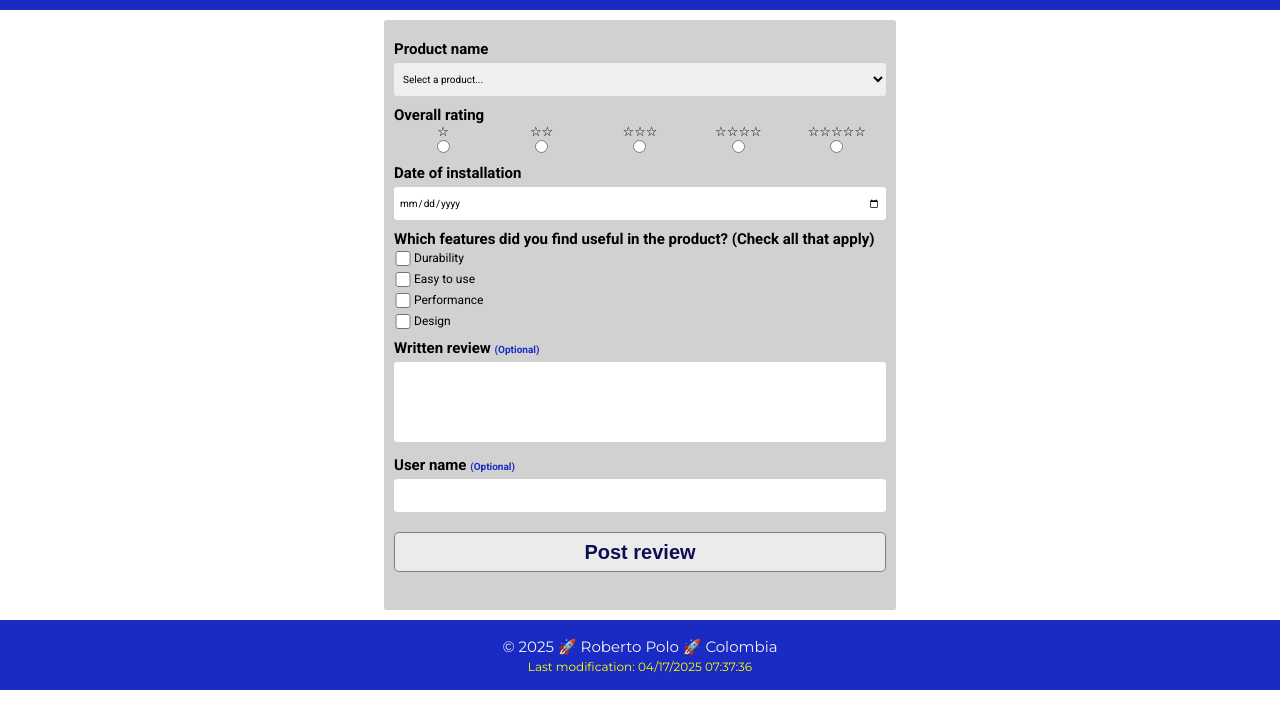
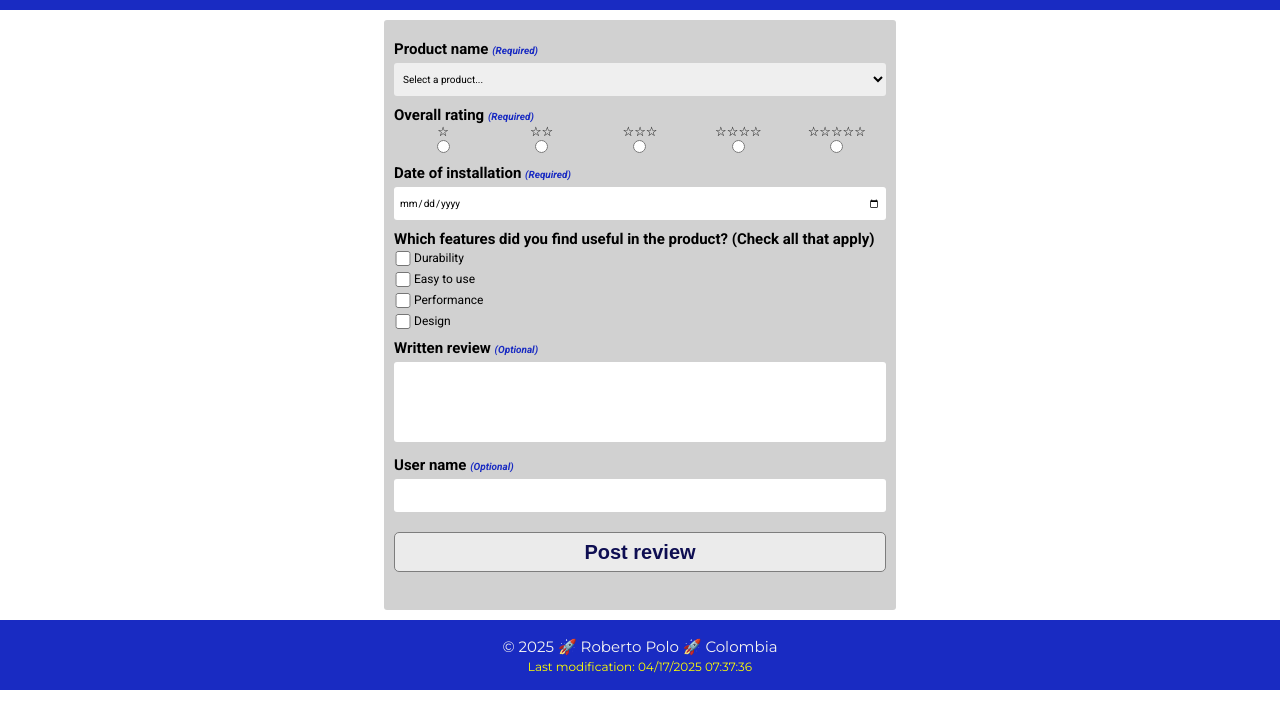
Before and after one commit to robertopolo/wdd131, a plain HTML site: page form.html in a window 1280 px wide. Shown: the part 60-788 px from the top of the page. Drawn offline with Linux system fonts and the light colour scheme.

Commit message:
add fields requireds

```diff
--- a/form.html
+++ b/form.html
@@ -21,12 +21,12 @@
     </header>
     <main>
       <form action="review.html" method="get">
-        <label for="products" class="title">Product name</label>
+        <label for="products" class="title">Product name <span>(Required)</span></label>
         <select name="products" id="products" required>
           <option value="" disabled selected>Select a product...</option>
         </select>
         <fieldset>
-          <legend class="title">Overall rating</legend>
+          <legend class="title">Overall rating <span>(Required)</span></legend>
           <div class="stars">
             <label for="star1">&star;</label>
             <label for="star2">&star;&star;</label>
@@ -40,7 +40,7 @@
             <input type="radio" name="stars" id="star5" value="5" required />
           </div>
         </fieldset>
-        <label for="date-inst" class="title">Date of installation</label>
+        <label for="date-inst" class="title">Date of installation <span>(Required)</span></label>
         <input type="date" name="date-inst" id="date-inst" required />
         <fieldset class="features">
           <legend class="title">
--- a/styles/form.css
+++ b/styles/form.css
@@ -69,6 +69,7 @@ main form{
 .title span{
 	color: var(--primary);
 	font-size: 1rem;
+	font-style: italic;
 }
 
 fieldset{
```
